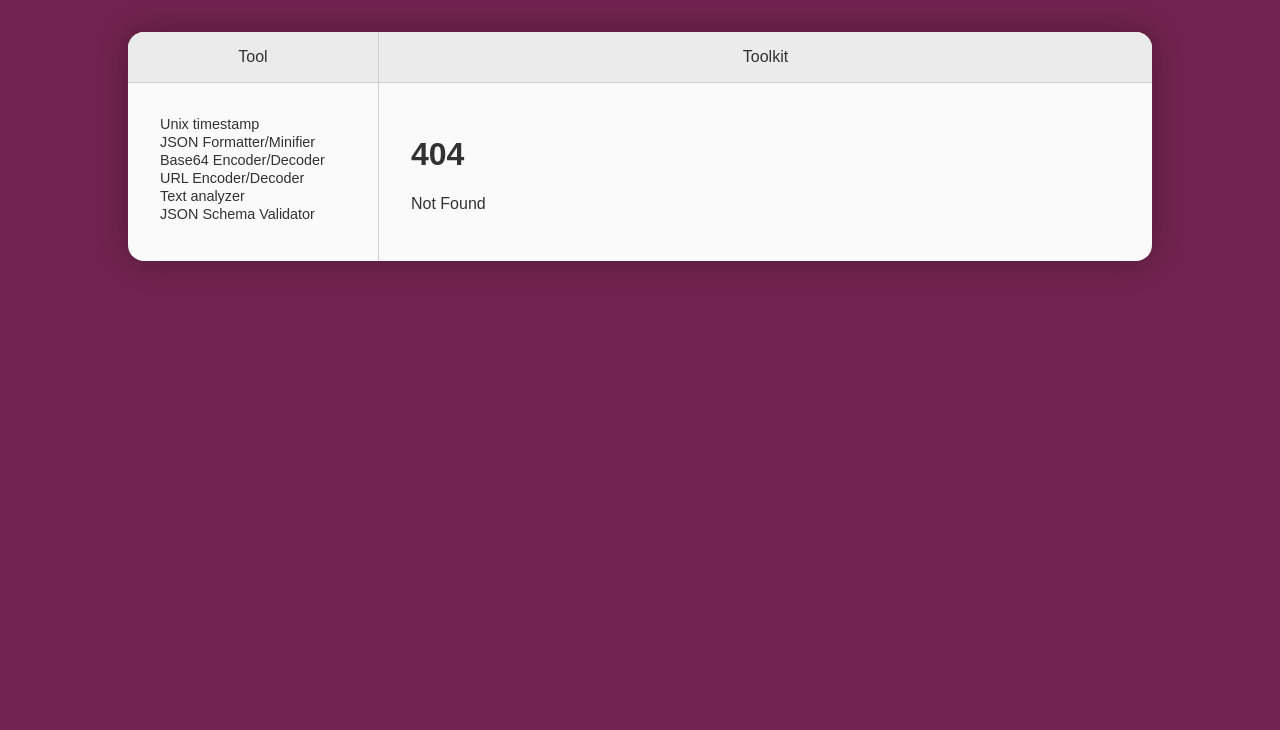
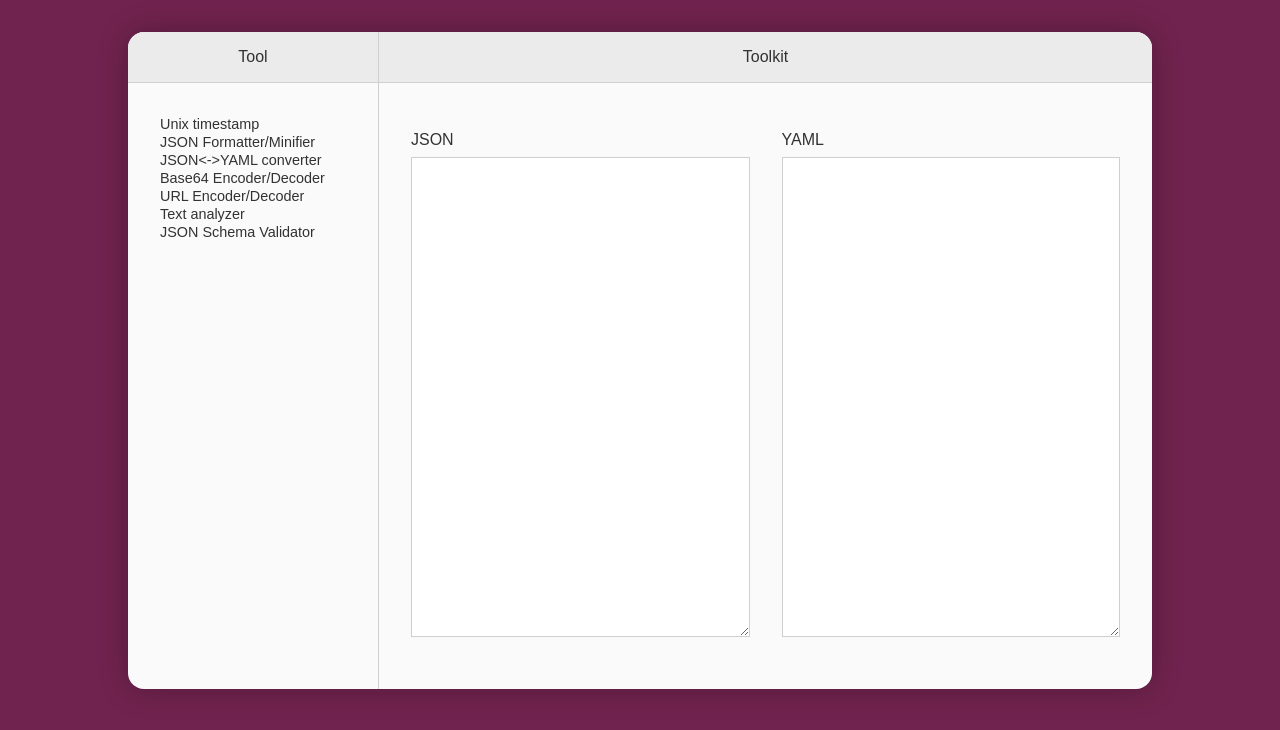
Before and after one commit to eliandoran/toolkit, a SvelteKit app: page /json-converter in a window 1280 px wide. Before the commit this address had no page. Shown: the top 730 px of the page. Built offline with nearby package versions, Linux system fonts and the light colour scheme.

Commit message:
Implement JSON <-> YAML converter

```diff
--- a/package.json
+++ b/package.json
@@ -34,6 +34,7 @@
 	},
 	"type": "module",
 	"dependencies": {
-		"ajv": "^8.12.0"
+		"ajv": "^8.12.0",
+		"yaml": "^2.3.3"
 	}
 }
--- a/src/routes/+layout.svelte
+++ b/src/routes/+layout.svelte
@@ -8,6 +8,11 @@
         {
             path: "/json-formatter",
             title: "JSON Formatter/Minifier"
+        },
+
+        {
+            path: "/json-converter",
+            title: "JSON<->YAML converter"
         },
 
         {
--- /dev/null
+++ b/src/routes/json-converter/+page.svelte
@@ -0,0 +1,19 @@
+<script>
+	import SymmetricInputOutput from "$lib/components/symmetric-input-output.svelte";
+    import YAML from "yaml";
+
+    function to(input) {
+        const data = JSON.parse(input);
+        return YAML.stringify(data);
+    }
+
+    function from(input) {
+        const data = YAML.parse(input);
+        return JSON.stringify(data, null, 4);
+    }
+</script>
+
+<SymmetricInputOutput
+    fromTitle="JSON"
+    toTitle="YAML"
+    {to} {from} />
```
Also changed, not shown: 1 other file (tests, documents, lock files or other folders).
